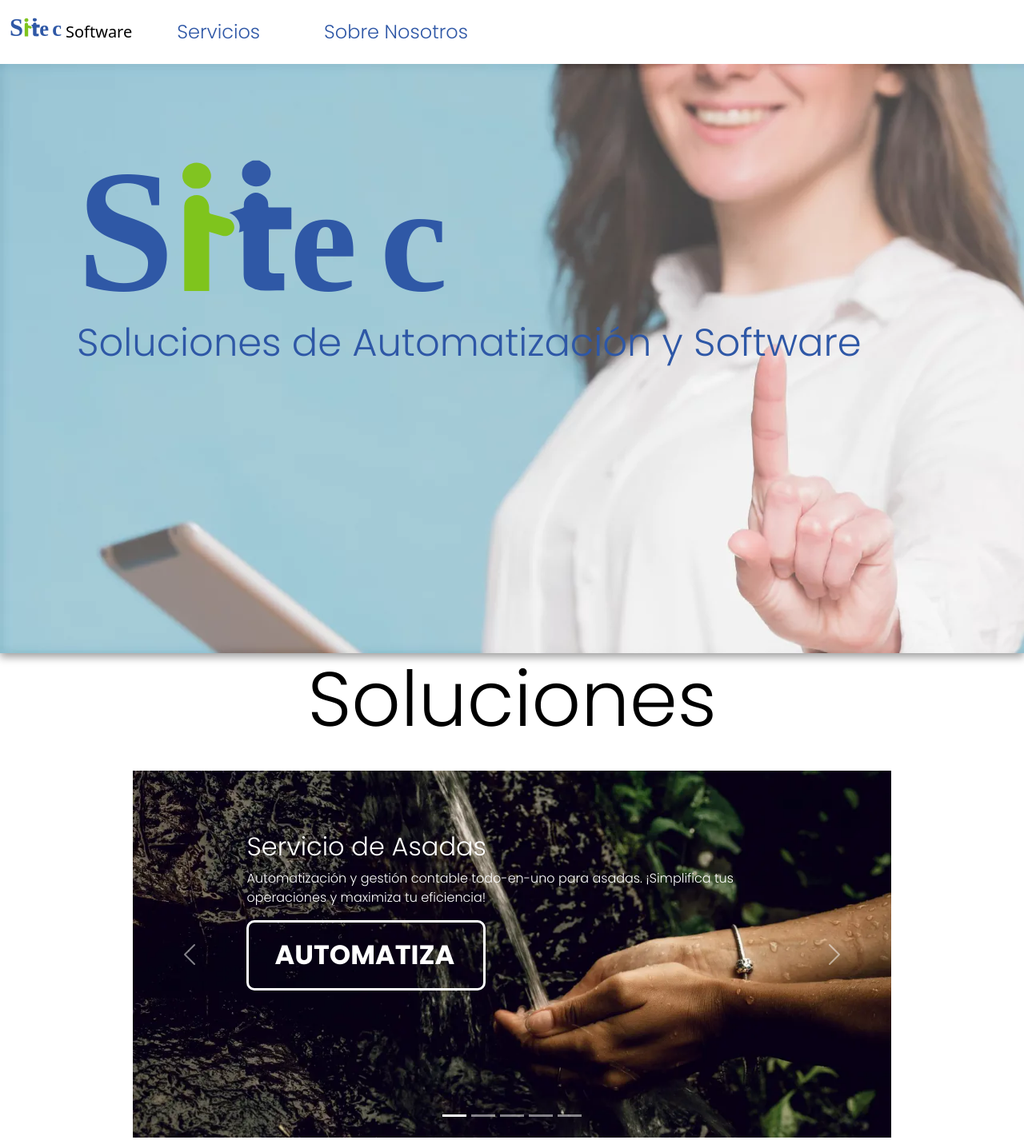
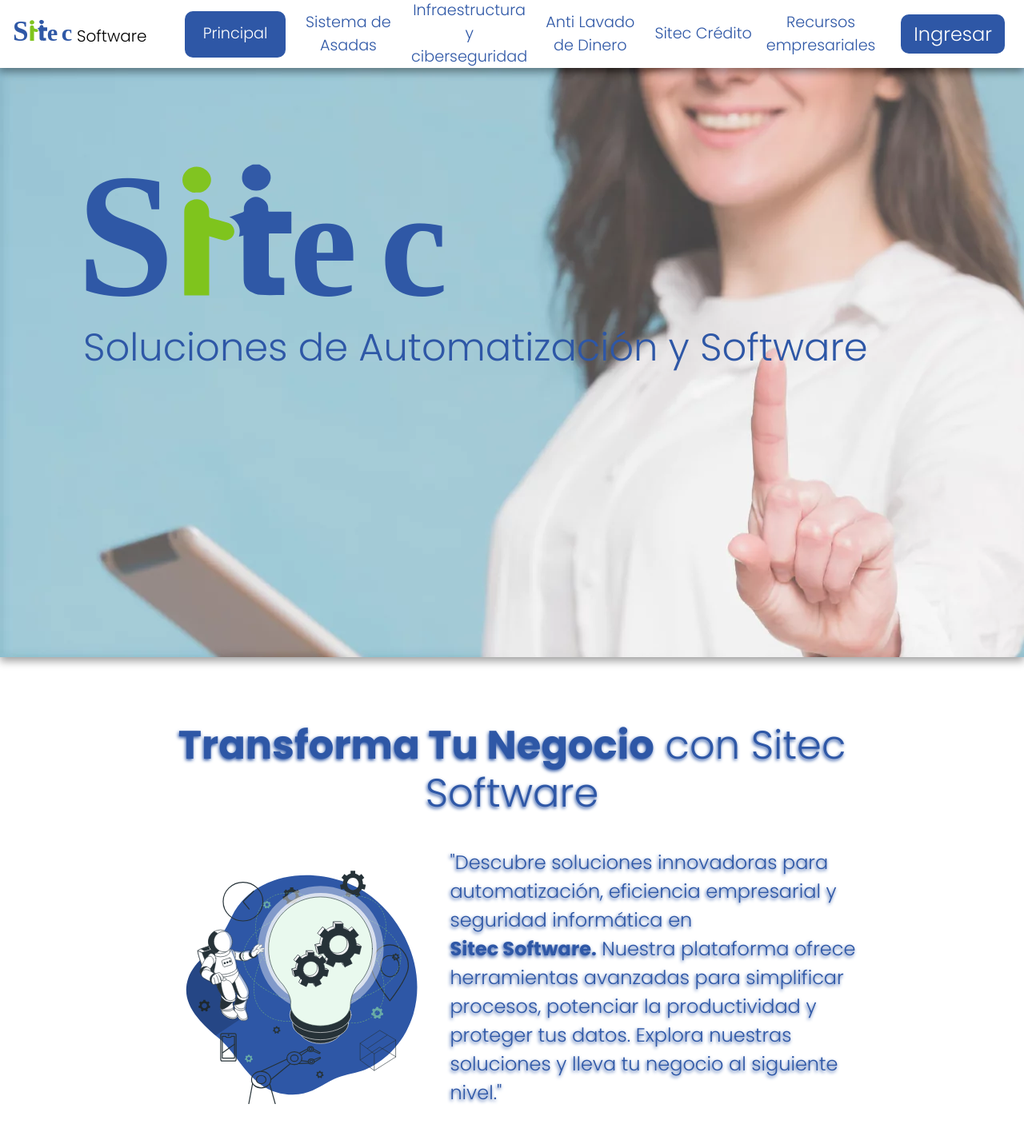
Before and after one commit to AnthonyCordero/Sitec-landingPage, a plain HTML site: page index.html in a window 1280 px wide. Shown: the top 1426 px of the page at 80% size. Drawn offline with nearby package versions, Linux system fonts and the light colour scheme.

Commit message:
ultima version

```diff
--- a/css/home.css
+++ b/css/home.css
@@ -1,6 +1,7 @@
 :root {
     --primary-color: #2e57a6;
-    --secondary-color: white;
+    --primary-color-dark: #17305e;
+    --secondary-color: #ffffff;
 }
 
 * {
@@ -16,58 +17,108 @@ a {
 header {
     box-shadow: 0 5px 10px rgba(0, 0, 0, 0.377);
 }
+.navbar{
+    padding: 0;
+}
+.sitec-nav-bar{
+    display: flex;
+    justify-content: space-between;
+    align-items: center;
+    background-color: var(--secondary-color);
+    box-shadow: 0 5px 10px rgba(0, 0, 0, 0.377);
+}
+.sitec-nav-bar > ul{
+    width: 100%;
+    display: flex;
+    justify-content: space-evenly;
+    align-items: center;
+    list-style: none;
+    margin: 0 1.5rem;
+}
 .sitec-ico{
-    width: 70px;
+    width: 80px;
+}
+.sitec-nav-bar > h1{
+    display: flex;
+    justify-content: center;
+    padding: 1rem 0 0 1rem;
+    font-family: 'Poppins', sans-serif;
 }
 
 .sitec-nav-item {
+    display: flex;
+    justify-content: space-evenly;
+    align-items: center;
+    width: 20%;
+    font-size: 1.2rem;
+    font-family: 'Poppins', sans-serif;
+    border-radius: 10px;
+    background-color: var(--secondary-color);
+    transition: all 0.3s;
+    text-align: center;
+    height: 58px;
+    margin: 0 0.5rem;
+}
+
+.sitec-nav-item:hover {
+    background-color: var(--primary-color);
+    a{
+        color: var(--secondary-color);
+    }
+}
+
+.sitec-nav-item > a{
+    color: var(--primary-color);
+    transition: all 0.2s;
+}
+.sitec-nav-login-btn{
     margin: 0 1.5rem;
     text-decoration: none;
     font-size: 1.5rem;
     font-family: 'Poppins', sans-serif;
-    color: var(--primary-color);
+    color: var(--secondary-color);
     border: none;
     padding: 0.5rem 1rem;
     border-radius: 10px;
-    background-color: var(--secondary-color);
+    background-color: var(--primary-color);
     transition: all 0.3s;
 }
-
-.sitec-nav-item:hover {
-    background-color: var(--primary-color);
+.sitec-nav-login-btn:hover{
+    background-color: var(--primary-color-dark);
     color: var(--secondary-color);
 }
-
-.dropdown-content {
-    margin-top: 1rem;
-    display: none;
-    position: absolute;
-    background-color: var(--secondary-color);
-    min-width: 300px;
-    box-shadow: 0px 8px 16px 0px rgba(0, 0, 0, 0.2);
-    z-index: 1;
-    border-radius: 0 0 10px 10px;
+.active{
+    background-color: var(--primary-color);
+    a{
+        color: var(--secondary-color);
+    }
 }
-
-.dropdown-content a {
+.seccion-bienvenida{
+    display: flex;
+    justify-content: space-between;
+    align-items: center;
+    flex-direction: column;
+    height: 450px;
+    margin-top: 5rem;
+}
+.descripcion-bienvenida{
+    display: flex;
+    justify-content: center;
+    align-items: center;
+    flex-direction: row;
+    padding: 2rem;
+}
+.descripcion-bienvenida > img{
+    width: 300px;
+    margin-left: 2rem;
+}
+.descripcion-bienvenida>p{
+    font-size: 1.5rem;
+    font-family: 'Poppins', sans-serif;
     color: var(--primary-color);
-    padding: 12px 16px;
-    text-decoration: none;
-    display: block;
-    font-size: 1.1rem;
-    font-family: 'Poppins', sans-serif;
-    transition: all 0.3s;
+    text-align: left;
+    padding: 0 0 0 2rem ;
 }
-
-.dropdown-content a:hover {
-    background-color: var(--primary-color);
-    color: var(--secondary-color);
-}
-
-.dropdown-content > a:last-child:hover {
-    border-radius: 0 0 10px 10px;
-}
-
 .sitec-hero {
     padding-right: 2rem;
     background-image: url(../assets/images/cover.webp);
@@ -76,70 +127,62 @@ header {
     height: 737px;
 }
 
-.sitec-hero img {
+.hero-container > img {
     width: 40%;
     margin: 6rem 0 -6rem 6rem;
 }
-
-.sitec-hero h1 {
+.hero-container > h2 {
     font-size: 3rem;
     font-family: 'Poppins', sans-serif;
     color: var(--primary-color);
-    margin-left: 6rem;
+    margin-left: 6.5rem;
 }
 
-.sitec-servicios-slider {
+.sitec-servicios {
     padding: 0 13%;
     height: 614px;
 }
-
-.sitec-services-title {
-    text-align: center;
-    font-size: 6rem;
+.servicio-carrousel{
+    margin: 5rem 0;
+}
+.servicio-slide {
+    display: flex;
+    flex-direction: column;
+    text-align: start;
+    height: 80%;
+}
+.servicio-slide > h2 {
+    font-size: 3rem;
     font-family: 'Poppins', sans-serif;
-    color: black;
-    margin-bottom: 2rem;
+    color: var(--secondary-color);
+    margin-bottom: 1rem;
+    text-shadow: 0 3px 5px rgba(0, 0, 0, 0.8);
 }
-
-.size {
-    height: 614px;
+.servicio-slide > p {
+    font-size: 1.5rem;
+    font-family: 'Poppins', sans-serif;
+    color: var(--secondary-color);
+    margin-bottom: 1rem;
+    text-shadow: 0 3px 5px rgba(0, 0, 0, 0.8);
 }
-
-.asada-button,
-.credit-button {
-    width: 45%;
+.servicio-slide > a {
+    width: 35%;
     padding: 1rem 2rem;
-    font-size: 2.1rem;
+    font-size: 1.5rem;
     font-family: 'Poppins', sans-serif;
-    font-weight: 700;
-    color: var(--secondary-color);
-    border: solid 3px var(--secondary-color);
-    border-radius: 10px;
-    background-color: transparent;
-}
-
-.asada-button:hover,
-.credit-button:hover {
     color: var(--primary-color);
     background-color: var(--secondary-color);
+    text-decoration: none;
+    transition: all 0.3s;
+    border-radius: 10px;
+    text-align: center;
+    font-weight: bold;
 }
-
-.sitec-asada-service-caption-text,
-.sitec-asada-service-caption-header,
-.sitec-infra-secure-service-caption-text,
-.sitec-infra-secure-service-caption-header,
-.sitec-aml-service-caption-header,
-.sitec-aml-service-caption-text,
-.sitec-erp-service-caption-header,
-.sitec-erp-service-caption-text {
-    font-family: 'Poppins', sans-serif;
-    color: white;
+.servicio-slide > a:hover {
+    background-color: var(--primary-color);
+    color: var(--secondary-color);
 }
-
-.sitec-carrousel-asada-caption,
-.sitec-carrousel-infra-secure-caption,
-.sitec-carrousel-aml-caption,
-.sitec-carrousel-erp-caption,
-.sitec-carrousel-credit-caption {
-    margin-bottom: 9rem;
+.servicio-slide-next-prev{
+    background-color: rgba(0, 0, 0, 0.4);
+    transition: all 0.3s;
 }
--- a/index.html
+++ b/index.html
@@ -1,5 +1,6 @@
 <!DOCTYPE html>
 <html lang="en">
+
 <head>
     <meta charset="UTF-8">
     <meta name="viewport" content="width=device-width, initial-scale=1.0">
@@ -10,59 +11,56 @@
     <!-- Icon link -->
 
     <!-- Bootstrap CSS -->
-    <link href="https://cdn.jsdelivr.net/npm/bootstrap@5.3.2/dist/css/bootstrap.min.css" rel="stylesheet" integrity="sha384-T3c6CoIi6uLrA9TneNEoa7RxnatzjcDSCmG1MXxSR1GAsXEV/Dwwykc2MPK8M2HN" crossorigin="anonymous">
+    <link href="https://cdn.jsdelivr.net/npm/bootstrap@5.3.2/dist/css/bootstrap.min.css" rel="stylesheet"
+        integrity="sha384-T3c6CoIi6uLrA9TneNEoa7RxnatzjcDSCmG1MXxSR1GAsXEV/Dwwykc2MPK8M2HN" crossorigin="anonymous">
     <!-- Bootstrap CSS -->
 
     <!-- CSS link-->
     <link rel="stylesheet" href="css/home.css">
+    <link rel="stylesheet" href="css/producto.css">
     <!-- CSS link-->
 
     <!-- Font link-->
     <link rel="preconnect" href="https://fonts.googleapis.com">
     <link rel="preconnect" href="https://fonts.gstatic.com" crossorigin>
-    <link href="https://fonts.googleapis.com/css2?family=Oswald:wght@400;500;700&family=Poppins:ital,wght@0,300;0,700;1,400&display=swap" rel="stylesheet">
+    <link
+        href="https://fonts.googleapis.com/css2?family=Oswald:wght@400;500;700&family=Poppins:ital,wght@0,300;0,700;1,400&display=swap"
+        rel="stylesheet">
     <!-- Font link-->
 </head>
 
 <body>
     <header>
         <nav class="sitec-nav-bar navbar navbar-expand-lg">
-            <div class="container-fluid">
-                <button class="navbar-toggler" type="button" data-bs-toggle="collapse" data-bs-target="#navbarTogglerDemo03" aria-controls="navbarTogglerDemo03" aria-expanded="false" aria-label="Toggle navigation">
-                    <span class="navbar-toggler-icon"></span>
-                </button>
             <h1><a class="navbar-brand navbar-logo" href="/index.html"><img class="sitec-ico" src="assets/images/isologo-sitec.svg" alt="Sitec Software">Software</a></h1>
-                <div class="collapse navbar-collapse" id="navbarTogglerDemo03">
-                    <div id="dropdown" class="dropdown">
-                        <button onclick="toggleDropdown()" id="dropbtn" class="dropbtn sitec-nav-item">Servicios</button>
-                        <div id="sitec-drop-down" class="dropdown-content">
-                            <a href="#">Asadas</a>
-                            <a href="#">Infraestructura y ciberseguridad</a>
-                            <a href="#">Anti Lavado de Dinero || AML</a>
-                            <a href="#">Sitec Crédito</a>
-                            <a href="#">Planificación de recursos empresariales || ERP</a>
-                        </div>
-                    </div>
-                    <ul class="navbar-nav me-auto mb-2 mb-lg-0">
-                        <li class="nav-item"><a class="sitec-nav-item" href="#">Sobre Nosotros</a></li>
+            <ul class="navbar-nav me-auto">
+                <li class="nav-item sitec-nav-item active"><a href="/index.html">Principal</a></li>
+                <li class="nav-item sitec-nav-item"><a class="" href="/asada.html">Sistema de Asadas</a></li>
+                <li class="nav-item sitec-nav-item"><a class="" href="#">Infraestructura y ciberseguridad</a></li>
+                <li class="nav-item sitec-nav-item"><a class="" href="#">Anti Lavado de Dinero</a></li>
+                <li class="nav-item sitec-nav-item"><a class="" href="#">Sitec Crédito</a></li>
+                <li class="nav-item sitec-nav-item"><a class="" href="#">Recursos empresariales</a></li>
+                <li class="nav-item"><a class="sitec-nav-login-btn" href="#">Ingresar</a></li>
             </ul>
-                </div>
-            </div>
         </nav>
         <section class="sitec-hero">
-                <div class="row">
-                    <div class="col-12">
+            <div class="hero-container">
                 <img src="assets/images/isologo-sitec.svg" alt="Sitec Software">
-                        <h1>Soluciones de Automatización y Software</h1>
-                    </div>
+                <h2>Soluciones de Automatización y Software</h2>
             </div>
         </section>
     </header>
 
     <main>
-        <section class="sitec-servicios-slider">
-            <h2 class="sitec-services-title">Soluciones</h2>
-            <div id="carouselExampleCaptions" class="carousel slide">
+        <section class="sitec-servicios">
+            <article class="seccion-bienvenida">
+                <h2 class="title"><strong>Transforma Tu Negocio</strong> con Sitec Software</h2>
+                <div class="descripcion-bienvenida">
+                    <img src="/assets/images/innovacion-sitec.svg" alt="Icono Innovación en Tecnología">
+                    <p class="descrption">"Descubre soluciones innovadoras para automatización, eficiencia empresarial y seguridad informática en <br> <strong> Sitec Software.</strong> Nuestra plataforma ofrece herramientas avanzadas para simplificar procesos, potenciar la productividad y proteger tus datos. Explora nuestras soluciones y lleva tu negocio al siguiente nivel."</p>
+                </div>
+            </article>
+            <div id="carouselExampleCaptions" class="carousel slide servicio-carrousel">
                 <div class="carousel-indicators">
                     <button type="button" data-bs-target="#carouselExampleCaptions" data-bs-slide-to="0" class="active" aria-current="true" aria-label="Slide 1"></button>
                     <button type="button" data-bs-target="#carouselExampleCaptions" data-bs-slide-to="1" aria-label="Slide 2"></button>
@@ -73,50 +71,52 @@
                 <div class="carousel-inner">
                     <div class="carousel-item active">
                         <img src="assets/images/asadas-m.webp" class="d-block w-100" alt="Servicio de Asadas">
-                        <div class="sitec-carrousel-asada-caption carousel-caption d-flex flex-column text-start">
-                            <h2 class="sitec-asada-service-caption-header">Servicio de Asadas</h2>
-                            <p class="sitec-asada-service-caption-text">Automatización y gestión contable todo-en-uno para asadas. ¡Simplifica tus operaciones y maximiza tu eficiencia!</p>
-                            <a href="asada.html" class="asada-button" type="button">AUTOMATIZA</a>
+                        <div class="servicio-slide carousel-caption">
+                            <h2>Servicio de Asadas</h2>
+                            <p>Automatización y gestión contable todo-en-uno para asadas. ¡Simplifica tus operaciones y maximiza tu eficiencia!</p>
+                            <a href="asada.html" type="button">Automatiza</a>
                         </div>
                     </div>
                     <div class="carousel-item">
                         <img src="assets/images/ciberseguridad-m.webp" class="d-block w-100" alt="Servicio de Infraestructura y Ciberseguridad">
-                        <div class="sitec-carrousel-infra-secure-caption carousel-caption d-flex flex-column text-end justify-content-end">
-                            <h2 class="sitec-infra-secure-service-caption-header">Infraestructura y Ciberseguridad</h2>
-                            <p class="sitec-infra-secure-service-caption-text">Mantenimiento experto y seguridad de nivel empresarial para tu red. ¡Tu información está segura con nosotros!</p>
-                            <div class="d-flex justify-content-end"><button class="credit-button" type="button">PROTEGE</button></div>
+                        <div class="servicio-slide carousel-caption">
+                            <h2>Infraestructura y Ciberseguridad</h2>
+                            <p>Mantenimiento experto y seguridad de nivel empresarial para tu red. ¡Tu información está segura con nosotros!</p>
+                            <a href="asada.html" type="button">Protege</a>
                         </div>
                     </div>
                     <div class="carousel-item">
                         <img src="assets/images/aml-m.webp" class="d-block w-100" alt="...">
-                        <div class="sitec-carrousel-aml-caption carousel-caption d-flex flex-column text-start">
-                            <h2 class="sitec-aml-service-caption-header">Anti Lavado de Dinero AML</h2>
-                            <p class="sitec-aml-service-caption-text">Protege tu negocio con nuestra solución de monitoreo AML. Detecta y previene actividades sospechosas de manera eficaz.</p>
-                            <button class="asada-button" type="button">MÁS INFORMACIÓN</button>
+                        <div class="servicio-slide carousel-caption">
+                            <h2>Anti Lavado de Dinero AML</h2>
+                            <p>Protege tu negocio con nuestra solución de monitoreo AML. Detecta y previene actividades sospechosas de manera eficaz.</p>
+                            <a href="asada.html" type="button">Más información</a>
                         </div>
                     </div>
                     <div class="carousel-item">
                         <img src="assets/images/erp-m.webp" class="d-block w-100" alt="...">
-                            <div class="sitec-carrousel-erp-caption carousel-caption d-flex flex-column text-start">
-                                <h2 class="sitec-erp-service-caption-header">Sistema de Gestión Empresarial ERP</h2>
-                                <p class="sitec-erp-service-caption-text">Potencia tu negocio con nuestro sistema integral <br> de gestión empresarial. ¡Control total sobre tus <br> operaciones para un crecimiento óptimo!</p>
-                                <button class="asada-button" type="button">CONOCE MÁS</button>
+                        <div class="servicio-slide carousel-caption">
+                            <h2>Sistema de Gestión Empresarial ERP</h2>
+                            <p>Potencia tu negocio con nuestro sistema integral<br> de gestión empresarial. ¡Control total sobre tus <br> operaciones para un crecimiento óptimo!</p>
+                            <a href="asada.html" type="button">Conoce más</a>
                         </div>
                     </div>
                     <div class="carousel-item">
-                            <img src="assets/images/credito-m.webp" class="d-block w-100" alt="...">
-                            <div class="sitec-carrousel-credit-caption carousel-caption d-flex flex-column text-start">
-                                <h2 class="sitec-credit-service-caption-header">Sitec Crédito</h2>
-                                <p class="sitec-credit-service-caption-text">Gestiona tus préstamos de manera inteligente. <br> ¡Maximiza tu rendimiento financiero con nuestras herramientas avanzadas!</p>
-                                <button class="credit-button" type="button">¡DESCUBRE</button>
+                        <img src="assets/images/credito-2-m.webp" class="d-block w-100" alt="...">
+                        <div class="servicio-slide carousel-caption">
+                            <h2>Sitec Crédito</h2>
+                            <p>Gestiona tus préstamos de manera inteligente.<br> ¡Maximiza tu rendimiento financiero con nuestras herramientas avanzadas!</p>
+                            <a href="asada.html" type="button">Descubre</a>
                         </div>
                     </div>
                 </div>
-                <button class="carousel-control-prev" type="button" data-bs-target="#carouselExampleCaptions" data-bs-slide="prev">
+                <button class="carousel-control-prev servicio-slide-next-prev" type="button" data-bs-target="#carouselExampleCaptions"
+                    data-bs-slide="prev">
                     <span class="sitec-carrousell-controller carousel-control-prev-icon" aria-hidden="true"></span>
                     <span class="visually-hidden">Previous</span>
                 </button>
-                <button class="carousel-control-next" type="button" data-bs-target="#carouselExampleCaptions" data-bs-slide="next">
+                <button class="carousel-control-next servicio-slide-next-prev" type="button" data-bs-target="#carouselExampleCaptions"
+                    data-bs-slide="next">
                     <span class="sitec-carrousell-controller carousel-control-next-icon" aria-hidden="true"></span>
                     <span class="visually-hidden">Next</span>
                 </button>
@@ -132,7 +132,9 @@
 
 
     <!-- Bootstrap js -->
-    <script src="https://cdn.jsdelivr.net/npm/bootstrap@5.3.2/dist/js/bootstrap.bundle.min.js" integrity="sha384-C6RzsynM9kWDrMNeT87bh95OGNyZPhcTNXj1NW7RuBCsyN/o0jlpcV8Qyq46cDfL" crossorigin="anonymous"></script>
+    <script src="https://cdn.jsdelivr.net/npm/bootstrap@5.3.2/dist/js/bootstrap.bundle.min.js"
+        integrity="sha384-C6RzsynM9kWDrMNeT87bh95OGNyZPhcTNXj1NW7RuBCsyN/o0jlpcV8Qyq46cDfL"
+        crossorigin="anonymous"></script>
     <!-- Bootstrap js -->
     <!-- js link -->
     <script src="js/main.js"></script>
```
Also changed, not shown: asada.html (+11 -22 lines), assets/images/credito-2-m.webp (added), assets/images/innovacion-sitec.svg (added). Lines whose indentation alone changed are shown as unchanged.
